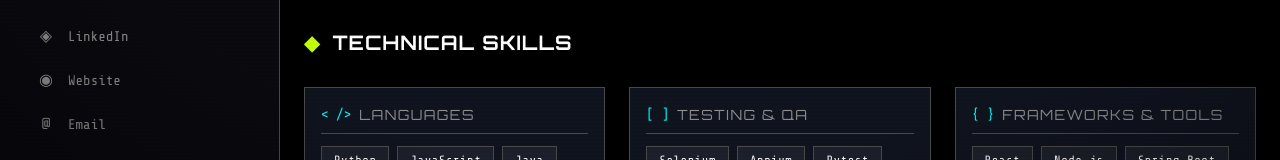
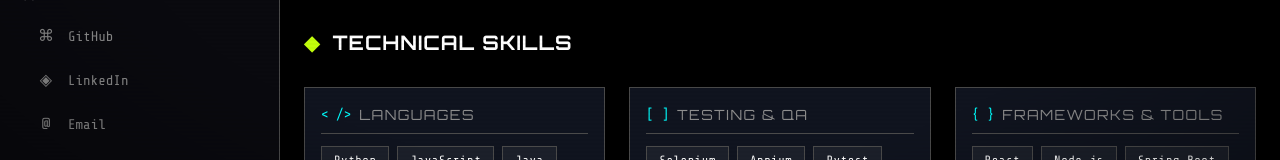
Before and after one commit to xPurification/portfolio, a React (Vite) app: page / in a window 1280 px wide. Shown: the part 565-725 px from the top of the page. Built offline with nearby package versions, Linux system fonts and the light colour scheme.

Commit message:
Remove website link from sidebar

```diff
--- a/src/components/Sidebar/Sidebar.jsx
+++ b/src/components/Sidebar/Sidebar.jsx
@@ -19,12 +19,6 @@ const socialLinks = [
     label: 'LinkedIn',
     url: 'https://linkedin.com/in/devonpurification',
     icon: '◈'
-  },
-  {
-    id: 'website',
-    label: 'Website',
-    url: 'https://purification.sys',
-    icon: '◉'
   },
   {
     id: 'email',
```
